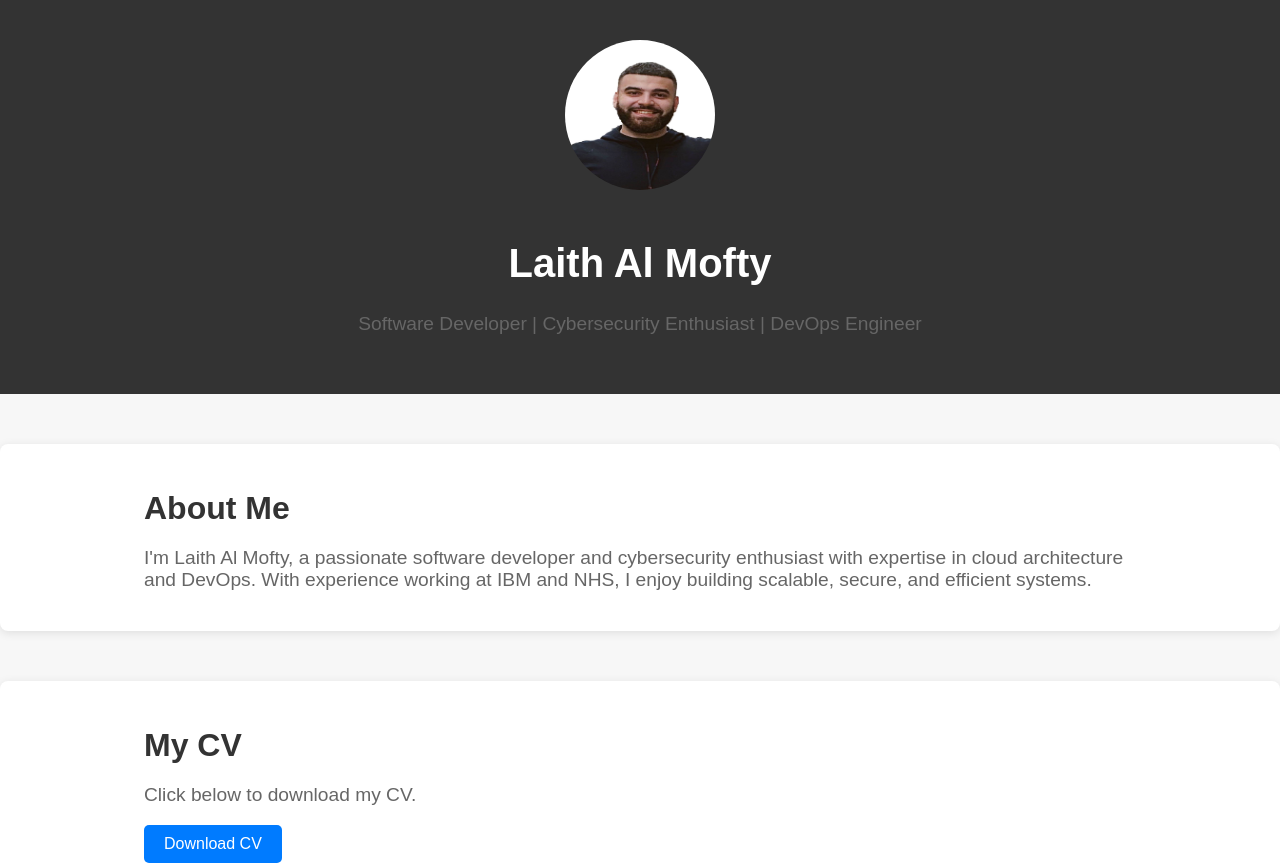
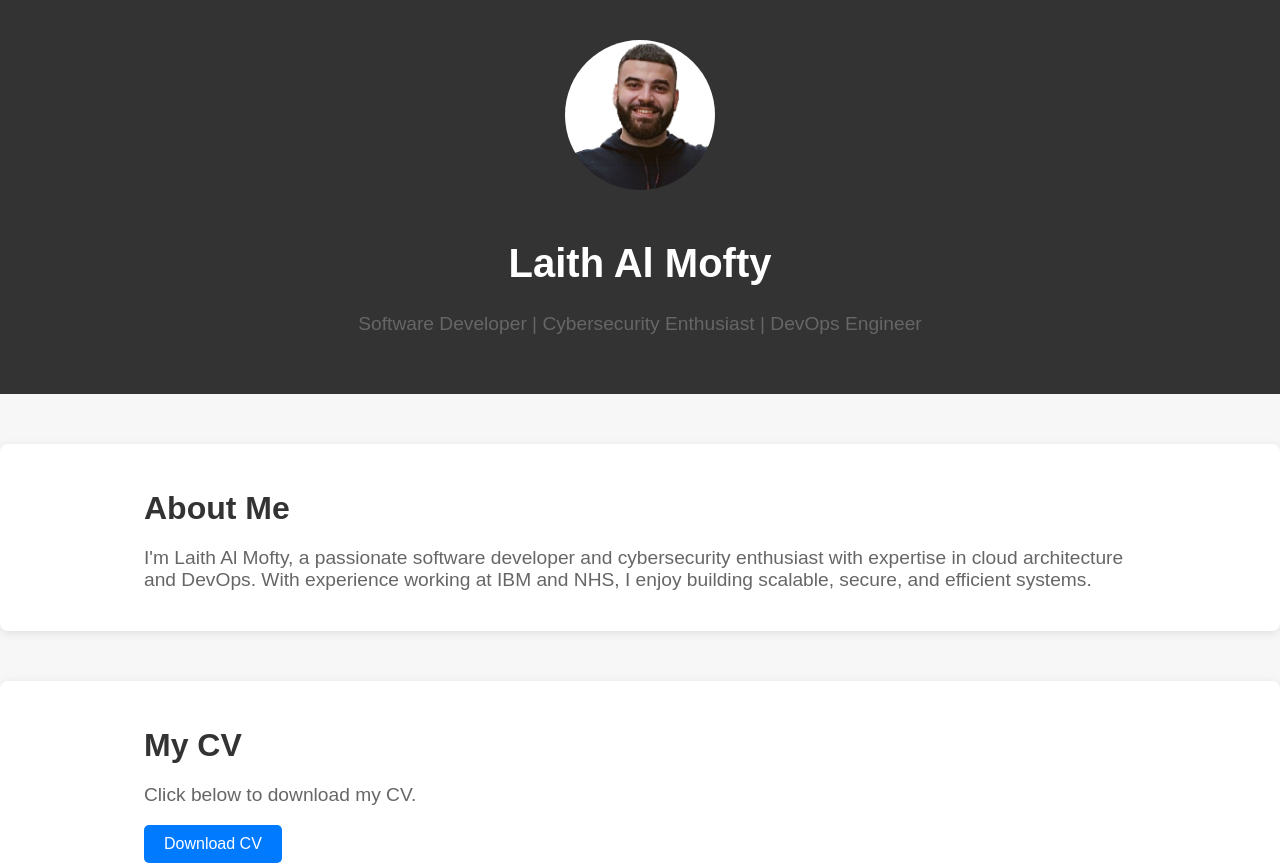
Before and after one commit to Raithh/my-ci-cd-project, a plain HTML site: page index.html in a window 1280 px wide. Shown: the top 866 px of the page. Drawn offline with Linux system fonts and the light colour scheme.

Commit message:
Fix profile picture styling with object-fit: cover

```diff
--- a/style.css
+++ b/style.css
@@ -21,6 +21,7 @@ header img.profile-pic {
     width: 150px;
     height: 150px;
     border-radius: 50%;
+    object-fit: cover;    /* Ensures the image maintains aspect ratio without stretching */
     margin-bottom: 20px;
 }
 
```
